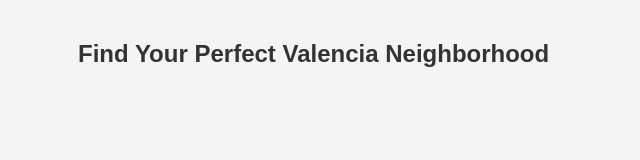
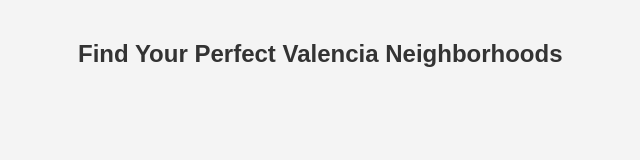
Before and after one commit to agilebanana/valencia-index, a plain HTML site: page ValenciaNeighborhoodQuiz_FINAL_COMPLETE.html in a window 1280 px wide. Shown: the full height of the page, 162-802 px from the left. Drawn offline with Linux system fonts and the light colour scheme.

Commit message:
Update ValenciaNeighborhoodQuiz_FINAL_COMPLETE.html

```diff
--- a/ValenciaNeighborhoodQuiz_FINAL_COMPLETE.html
+++ b/ValenciaNeighborhoodQuiz_FINAL_COMPLETE.html
@@ -15,7 +15,7 @@
   </style>
 </head>
 <body>
-  <h2>Find Your Perfect Valencia Neighborhood</h2>
+  <h2>Find Your Perfect Valencia Neighborhoods</h2>
   <form id="quizForm"></form>
   <div id="results" style="display:none;">
     <h2>🏡 Your Top 5 Neighborhood Matches</h2>
```
